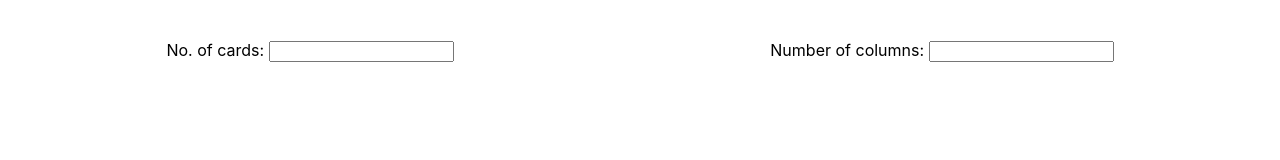
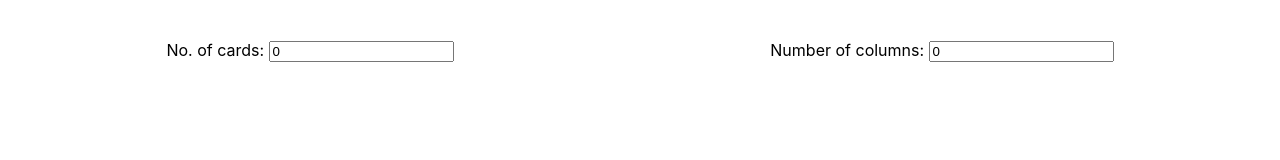
Before and after one commit to tonybarrett/grid, an Angular app: page / in a window 1280 px wide. Shown: the top 160 px of the page. Built offline with nearby package versions, Linux system fonts and the light colour scheme.

Commit message:
inputs working

```diff
--- a/src/components/grid/grid.component.html
+++ b/src/components/grid/grid.component.html
@@ -1,11 +1,11 @@
 <div class="header">
   <div class="dropdown">
-    <label for="cars">No. of cards: </label>
-    <input type="number" step="1" name="num_cards" id="num_cards" />
+    <label for="num_cards">No. of cards: </label>
+    <input type="number" step="1" name="num_cards" id="num_cards" [(ngModel)]="numCards" pattern="^[0-9]+$" (ngModelChange)="changeGrid()"/>
   </div>
   <div class="dropdown">
     <label for="num_columns">Number of columns: </label>
-    <input type="number" step="1" pattern="^[0-9]$" onchange="this.value = parseInt(this.value);" name="num_columns" id="num_columns" />
+    <input type="number" step="1"  name="num_columns" id="num_columns" [(ngModel)]="numColumns" pattern="^[0-9]+$" (ngModelChange)="changeGrid()" />
   </div>
 </div>
 
--- a/src/components/grid/grid.component.ts
+++ b/src/components/grid/grid.component.ts
@@ -1,14 +1,31 @@
 import { Component } from '@angular/core';
 import { CardComponent } from "../card/card.component";
+import { FormsModule } from '@angular/forms';
 
 @Component({
   selector: 'app-grid',
   standalone: true,
-  imports: [CardComponent],
+  imports: [
+    FormsModule,
+    CardComponent
+  ],
   templateUrl: './grid.component.html',
   styleUrl: './grid.component.scss'
 })
 export class GridComponent {
   cards: number[] = [1, 2, 3, 4, 5, 6, 7, 8, 9];
+  numCards: number = 0;
+  numColumns: number = 0;
+
+  ngOnInit():void {}
+
+  changeGrid():void {
+    this.numCards = Math.trunc(this.numCards);
+    this.numColumns = Math.trunc(this.numColumns);
+    console.log('cards: ', this.numCards);
+    console.log('columns: ', this.numColumns);
+  }
+
+
 
 }
```
